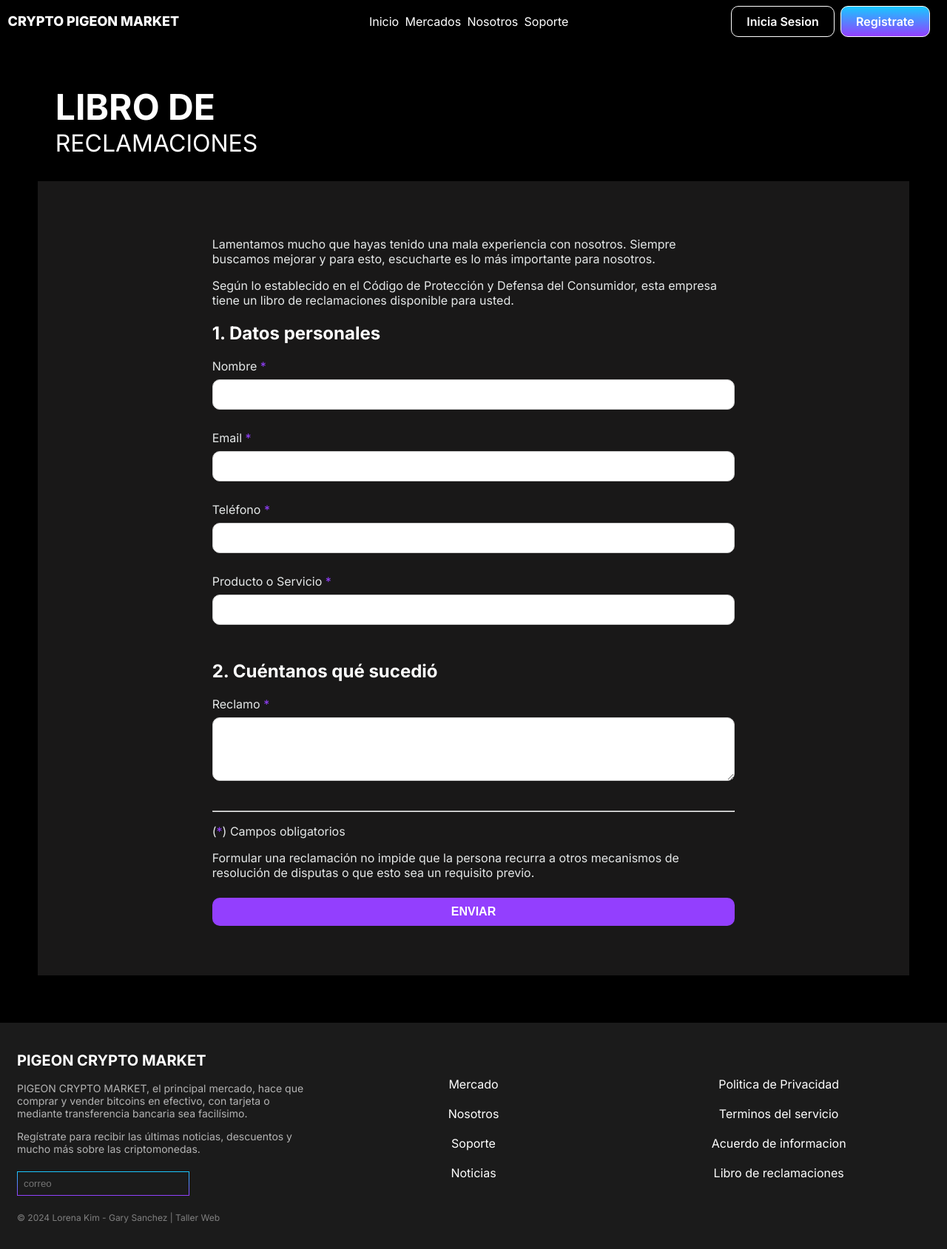
After one commit to SuggarHidden/Taller-de-Prog-Web, a PHP site: page /reclamos.php in a window 1280 px wide. The commit adds this page. Shown: the whole page at 74% size. Run offline with PHP 8.4, Linux system fonts and the light colour scheme.

Commit message:
reclamos

```diff
--- a/index.php
+++ b/index.php
@@ -41,7 +41,7 @@
       <img id="star6" src="./images/star2.png" alt="star6" />
     </div>
     <div class="container">
-      <h2>LAS CRIPTOMONEDAS<br />MAS CLARAS Y SIMPLE</h2>
+      <h2>LAS CRIPTOMONEDAS<br />MAS CLARAS Y SIMPLESSS</h2>
       <p>
         ¡Consulta, analiza y toma las decisiones correcta con Crypto Pigeon, la
         plataforma más fiable del mercado!
--- a/login.php
+++ b/login.php
@@ -75,6 +75,7 @@
               <a href="./privacity.php">Politica de Privacidad</a><br />
               <a href="./terms.php">Terminos del servicio</a><br />
               <a href="./agreement.php">Acuerdo de informacion</a><br />
+              <a href="./reclamos.php">Libro de reclamaciones</a><br />
             </nav>
           </td>
         </tr>
--- a/mercados.php
+++ b/mercados.php
@@ -306,6 +306,7 @@
             <a href="./privacity.php">Politica de Privacidad</a><br />
             <a href="./terms.php">Terminos del servicio</a><br />
             <a href="./agreement.php">Acuerdo de informacion</a><br />
+            <a href="./reclamos.php">Libro de reclamaciones</a><br />
           </nav>
         </td>
       </tr>
--- a/nosotros.php
+++ b/nosotros.php
@@ -123,6 +123,7 @@
               <a href="./privacity.php">Politica de Privacidad</a><br />
               <a href="./terms.php">Terminos del servicio</a><br />
               <a href="./agreement.php">Acuerdo de informacion</a><br />
+              <a href="./reclamos.php">Libro de reclamaciones</a><br />
             </nav>
           </td>
         </tr>
--- a/noticias.php
+++ b/noticias.php
@@ -111,6 +111,7 @@
               <a href="./privacity.php">Politica de Privacidad</a><br />
               <a href="./terms.php">Terminos del servicio</a><br />
               <a href="./agreement.php">Acuerdo de informacion</a><br />
+              <a href="./reclamos.php">Libro de reclamaciones</a><br />
             </nav>
           </td>
         </tr>
--- /dev/null
+++ b/reclamos.php
@@ -0,0 +1,106 @@
+<!DOCTYPE html>
+<html lang="es">
+  <head>
+    <meta charset="UTF-8" />
+    <meta name="viewport" content="width=device-width, initial-scale=1.0" />
+    <link rel="shortcut icon" href="./images/favicon.ico" type="image/x-icon" />
+    <link rel="stylesheet" type="text/css" href="./styles/global.css" />
+    <link rel="stylesheet" type="text/css" href="./styles/reclamos.css" />
+    <title>Crypto Pigeon Market</title>
+  </head>
+  <body>
+    <header>
+      <a href="index.php">
+        <h1>CRYPTO PIGEON MARKET</h1>
+        <img src="./images/logo.png" alt="Crypto Pigeon Market Logo" class="logo-image">
+        <img src="./images/interface.png" alt="Crypto Pigeon Market Options" class="interface">
+      </a>
+      <div id="options">
+        <a href="index.php">Inicio</a>
+        <a href="mercados.php">Mercados</a>
+        <a href="nosotros.php">Nosotros</a>
+        <a href="soporte.php">Soporte</a>
+      </div>
+      <div id="userOptions">
+        <a href="login.php"><button id="btnLogging">Inicia Sesion</button></a>
+        <a href="register.php"><button id="btnRegister">Registrate</button></a>
+      </div>
+    </header>
+    <section id="reclamos">
+        <h2 id="title1">LIBRO DE</h2>
+        <p id="title2">RECLAMACIONES</p>
+      <form method="post">
+        <p>
+        Lamentamos mucho que hayas tenido una mala experiencia con nosotros.
+        Siempre buscamos mejorar y para esto, escucharte es lo más importante para nosotros.
+        </p>
+        <p>
+        Según lo establecido en el Código de Protección y Defensa del Consumidor,
+        esta empresa tiene un libro de reclamaciones disponible para usted.
+        </p>
+        <h2>1. Datos personales</h2>
+        <label for="nombre">Nombre<span> *</span></label>
+        <input type="text" id="nombre" name="nombre" required><br><br>
+
+        <label for="email">Email<span> *</span></label>
+        <input type="email" id="email" name="email" required><br><br>
+
+        <label for="telefono">Teléfono<span> *</span></label>
+        <input type="tel" id="telefono" name="telefono" required><br><br>
+
+        <label for="producto">Producto o Servicio<span> *</span></label>
+        <input type="text" id="producto" name="producto" required><br><br>
+
+        <h2>2. Cuéntanos qué sucedió</h2>
+        <label for="reclamo">Reclamo<span> *</span></label><br>
+        <textarea id="reclamo" name="reclamo" rows="4" cols="50" required></textarea><br><br>
+        <hr>
+        <p>(<span>*</span>) Campos obligatorios</p>
+        <p>Formular una reclamación no impide que la persona
+            recurra a otros mecanismos de resolución de disputas o que esto sea un requisito previo.</p>
+        <input type="submit" value="ENVIAR" id="bottonEnviar">
+      </form>
+    </section>
+
+  </body>
+  <footer id="main-footer">
+    <table style="width: 100%">
+      <tr class="footer-elements">
+        <td class="footer-column">
+          <div>
+            <h2>PIGEON CRYPTO MARKET</h2>
+            <p>
+              PIGEON CRYPTO MARKET, el principal mercado, hace que comprar y
+              vender bitcoins en efectivo, con tarjeta o mediante
+              transferencia bancaria sea facilísimo.
+            </p>
+            <p>
+              Regístrate para recibir las últimas noticias, descuentos y mucho
+              más sobre las criptomonedas.
+            </p>
+            <input type="email" placeholder="correo" id = "footer-email" onkeydown="footer(event)"/>
+            <p class="footer-info">
+              © 2024 Lorena Kim - Gary Sanchez | Taller Web
+            </p>
+          </div>
+        </td>
+        <td class="footer-column">
+          <nav>
+            <a href="./mercados.php">Mercado</a><br />
+            <a href="./nosotros.php">Nosotros</a><br />
+            <a href="./soporte.php">Soporte</a><br />
+            <a href="./entregable4.php">Noticias</a><br />
+          </nav>
+        </td>
+        <td class="footer-column">
+          <nav>
+            <a href="./privacity.php">Politica de Privacidad</a><br />
+            <a href="./terms.php">Terminos del servicio</a><br />
+            <a href="./agreement.php">Acuerdo de informacion</a><br />
+            <a href="./reclamos.php">Libro de reclamaciones</a><br />
+          </nav>
+        </td>
+      </tr>
+    </table>
+  </footer>
+</html>
--- a/register.php
+++ b/register.php
@@ -77,6 +77,7 @@
               <a href="./privacity.php">Politica de Privacidad</a><br />
               <a href="./terms.php">Terminos del servicio</a><br />
               <a href="./agreement.php">Acuerdo de informacion</a><br />
+              <a href="./reclamos.php">Libro de reclamaciones</a><br />
             </nav>
           </td>
         </tr>
--- a/soporte.php
+++ b/soporte.php
@@ -122,6 +122,7 @@
               <a href="./privacity.php">Politica de Privacidad</a><br />
               <a href="./terms.php">Terminos del servicio</a><br />
               <a href="./agreement.php">Acuerdo de informacion</a><br />
+              <a href="./reclamos.php">Libro de reclamaciones</a><br />
             </nav>
           </td>
         </tr>
--- /dev/null
+++ b/styles/reclamos.css
@@ -0,0 +1,89 @@
+body {
+    height: 100%;
+    margin: 0;
+    color: white;
+   }
+
+  h2 {
+    color: white;
+
+  }
+
+  span {
+    color: #933ffe;
+  }
+  #title1 {
+    text-align: left;
+    padding-left: 2%;
+    font-size: 3rem;
+    margin: 0;
+}
+
+    #title2 {
+        text-align: left;
+        padding-left: 2%;
+        font-size: 2rem;
+        margin-top: 0;
+    }
+
+  .info-section {
+    width: 50%;
+  }
+
+  section > div {
+    display: flex;
+    color: white;
+    padding-left: 24%;
+    padding-right: 24%;
+    align-items: center;
+  }
+
+  /* para la seccion de reclamos */
+
+    #reclamos {
+        display: flex;
+        justify-content: center;
+        flex-direction: column;
+        margin: 5% 4% 5% 4%;
+    }
+
+    form {
+        background-color: rgb(31 29 29 / 83%)  ;
+        padding: 5% 20% 5% 20%;
+        color: #E5E8E8;
+    }
+
+    #bottonEnviar {
+        background-color: #933ffe;
+        color: white;
+        border: none;
+        padding: 10px 20px;
+        border-radius: 10px;
+        cursor: pointer;
+        font-size: 1rem;
+        font-weight: 600;
+        padding: 10px 30px
+
+    }
+
+    input, textarea {
+        width: 100%;
+        padding: 12px 20px;
+        margin: 8px 0;
+        display: inline-block;
+        border: 1px solid #ccc;
+        box-sizing: border-box;
+        border-radius: 10px;
+
+    }
+
+@media (max-width: 845px) {
+
+  .info-section {
+    width: 90%;
+  }
+
+  .crypto-stats {
+    width: 90%;
+  }
+}
```
Also changed, not shown: reclamos.txt (+0 -61 lines).
